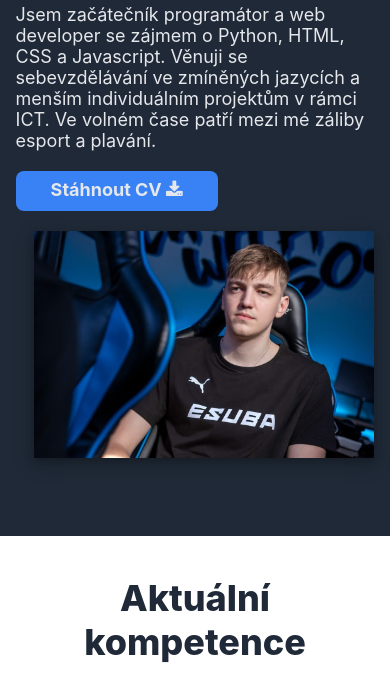
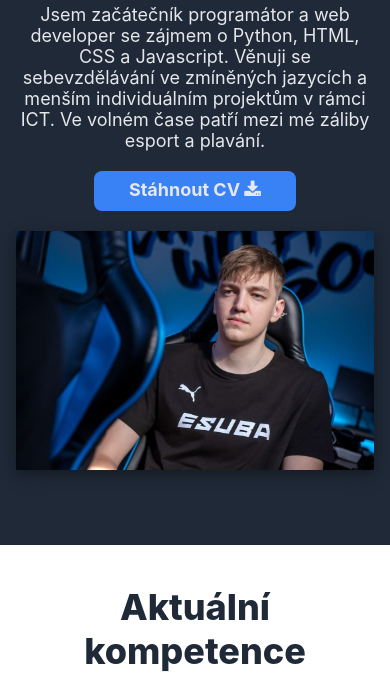
Before and after one commit to paca208/portfolio_landing_page, a plain HTML site: page index.html in a window 390 px wide. Shown: the part 397-1095 px from the top of the page. Drawn offline with Linux system fonts and the light colour scheme.

Commit message:
center align mobile layout

```diff
--- a/styles.css
+++ b/styles.css
@@ -275,6 +275,12 @@ body {
     .hero-container{
         display: block;
     }
+    .desc-section{
+        text-align: center;
+    }
+    .top-right-pic{
+        margin-left: 0%;
+    }
     .mid-tiles{
         flex-direction: column;
         align-items: center;
```
